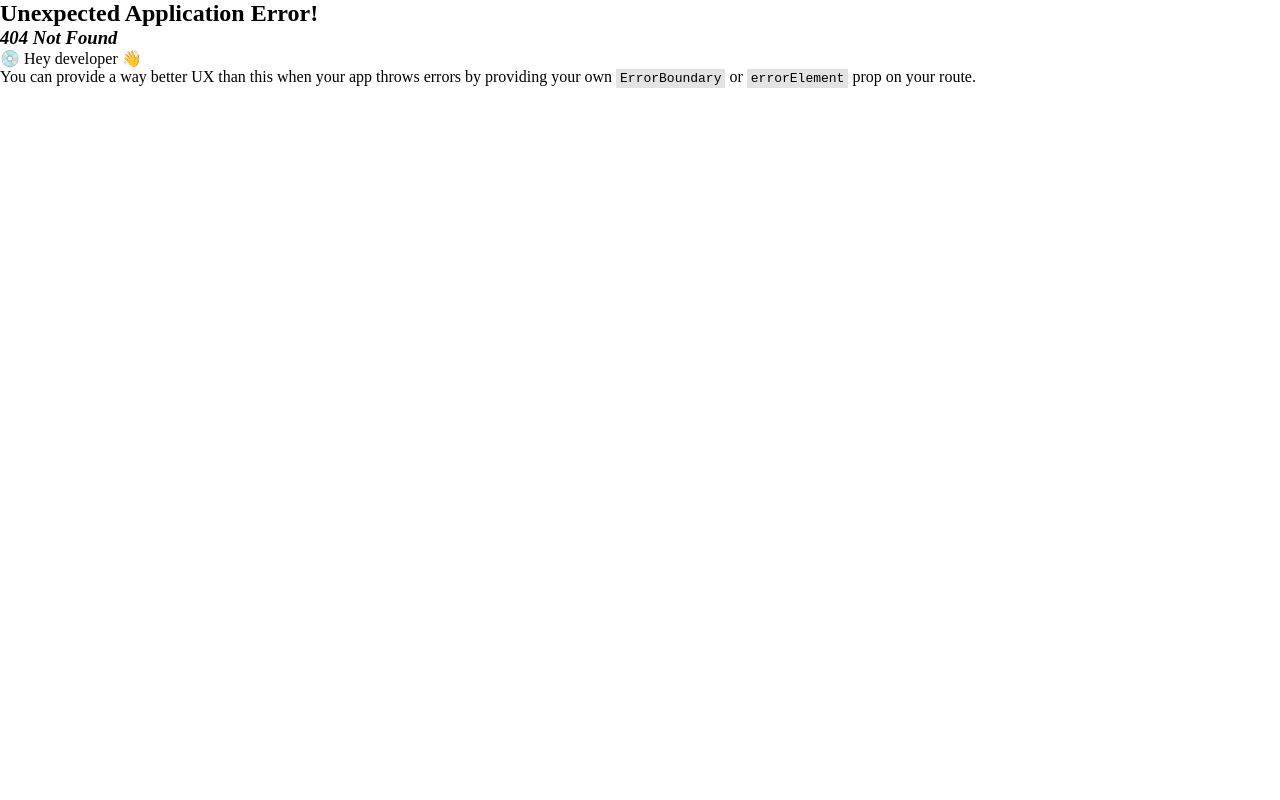
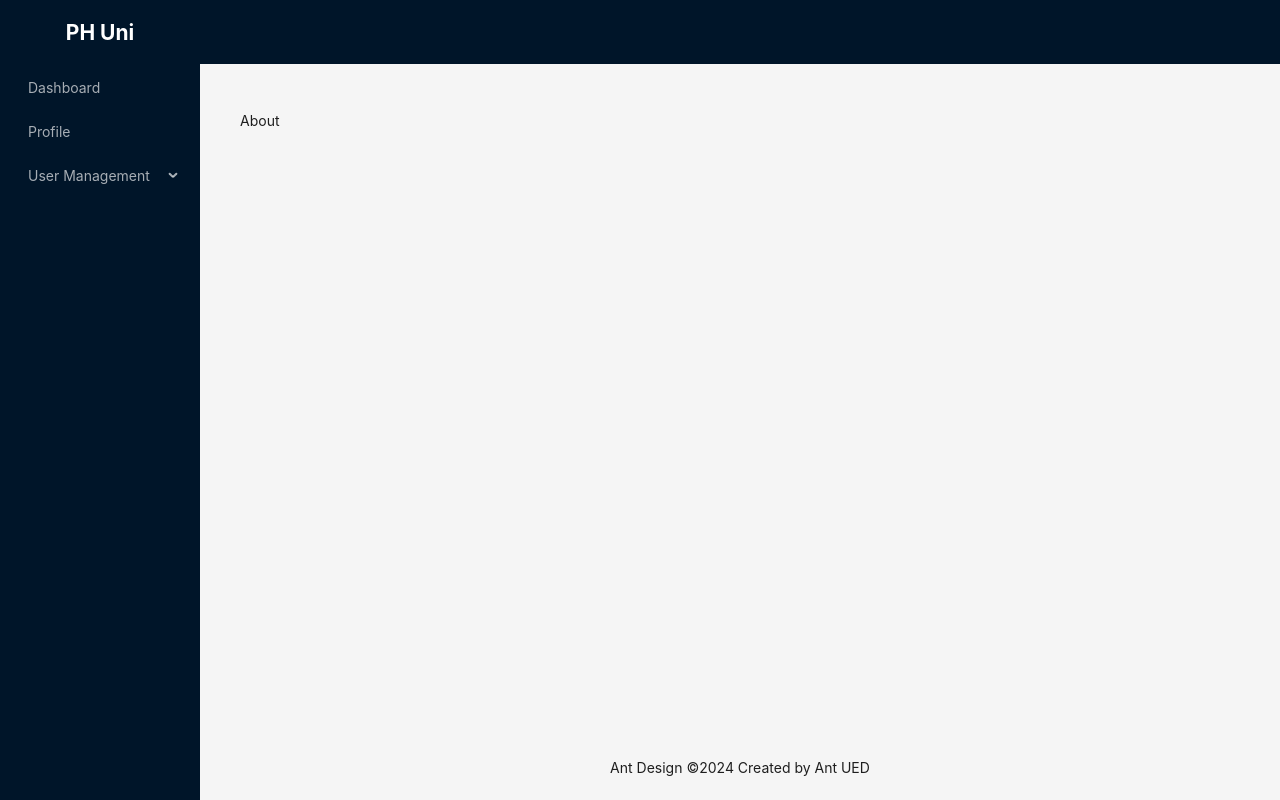
Before and after one commit to ShamimaNasrin/level-two-module-practice, a React (Vite) app in the folder Mission -04 (REDUX)/Module-27/phum-client/: page /about in a window 1280 px wide. Before the commit this address had no page. Built offline with nearby package versions, Linux system fonts and the light colour scheme.

Commit message:
m-27-5 understanding route with examples

```diff
--- a/Mission -04 (REDUX)/Module-27/phum-client/src/components/layout/MainLayout.tsx
+++ b/Mission -04 (REDUX)/Module-27/phum-client/src/components/layout/MainLayout.tsx
@@ -1,4 +1,5 @@
 import { Layout, Menu, MenuProps } from "antd";
+import { Outlet } from "react-router-dom";
 // import { createElement } from "react";
 const { Header, Content, Footer, Sider } = Layout;
 // import {
@@ -83,7 +84,7 @@
               minHeight: 360,
             }}
           >
-            content
+            <Outlet />
           </div>
         </Content>
         <Footer style={{ textAlign: "center" }}>
--- /dev/null
+++ b/Mission -04 (REDUX)/Module-27/phum-client/src/pages/About.tsx
@@ -0,0 +1,7 @@
+import React from "react";
+
+const About = () => {
+  return <div>About</div>;
+};
+
+export default About;
--- /dev/null
+++ b/Mission -04 (REDUX)/Module-27/phum-client/src/pages/Contact.tsx
@@ -0,0 +1,7 @@
+import React from "react";
+
+const Contact = () => {
+  return <div>Contact</div>;
+};
+
+export default Contact;
--- /dev/null
+++ b/Mission -04 (REDUX)/Module-27/phum-client/src/pages/Login.tsx
@@ -0,0 +1,7 @@
+import React from "react";
+
+const Login = () => {
+  return <div>login</div>;
+};
+
+export default Login;
--- /dev/null
+++ b/Mission -04 (REDUX)/Module-27/phum-client/src/pages/Register.tsx
@@ -0,0 +1,7 @@
+import React from "react";
+
+const Register = () => {
+  return <div>Register</div>;
+};
+
+export default Register;
--- /dev/null
+++ b/Mission -04 (REDUX)/Module-27/phum-client/src/pages/admin/AdminDashboard.tsx
@@ -0,0 +1,7 @@
+import React from "react";
+
+const AdminDashboard = () => {
+  return <div>AdminDashboard</div>;
+};
+
+export default AdminDashboard;
--- /dev/null
+++ b/Mission -04 (REDUX)/Module-27/phum-client/src/pages/admin/CreateStudent.tsx
@@ -0,0 +1,7 @@
+import React from "react";
+
+const CreateStudent = () => {
+  return <div>CreateStudent</div>;
+};
+
+export default CreateStudent;
```
Also changed, not shown: Mission -04 (REDUX)/Module-27/phum-client/src/components/layout/AdminLayout.tsx (added, +12 -0 lines), Mission -04 (REDUX)/Module-27/phum-client/src/routes/routes.tsx (+44 -0 lines).
